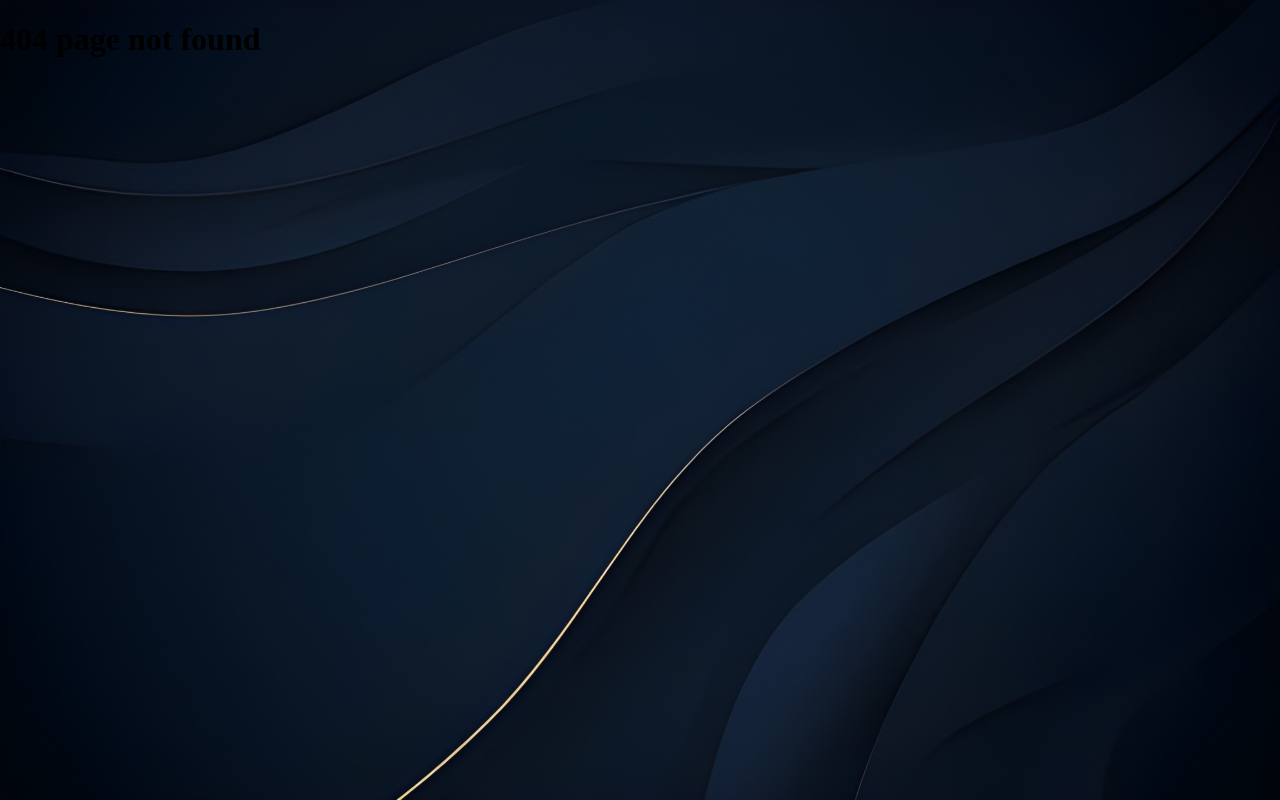
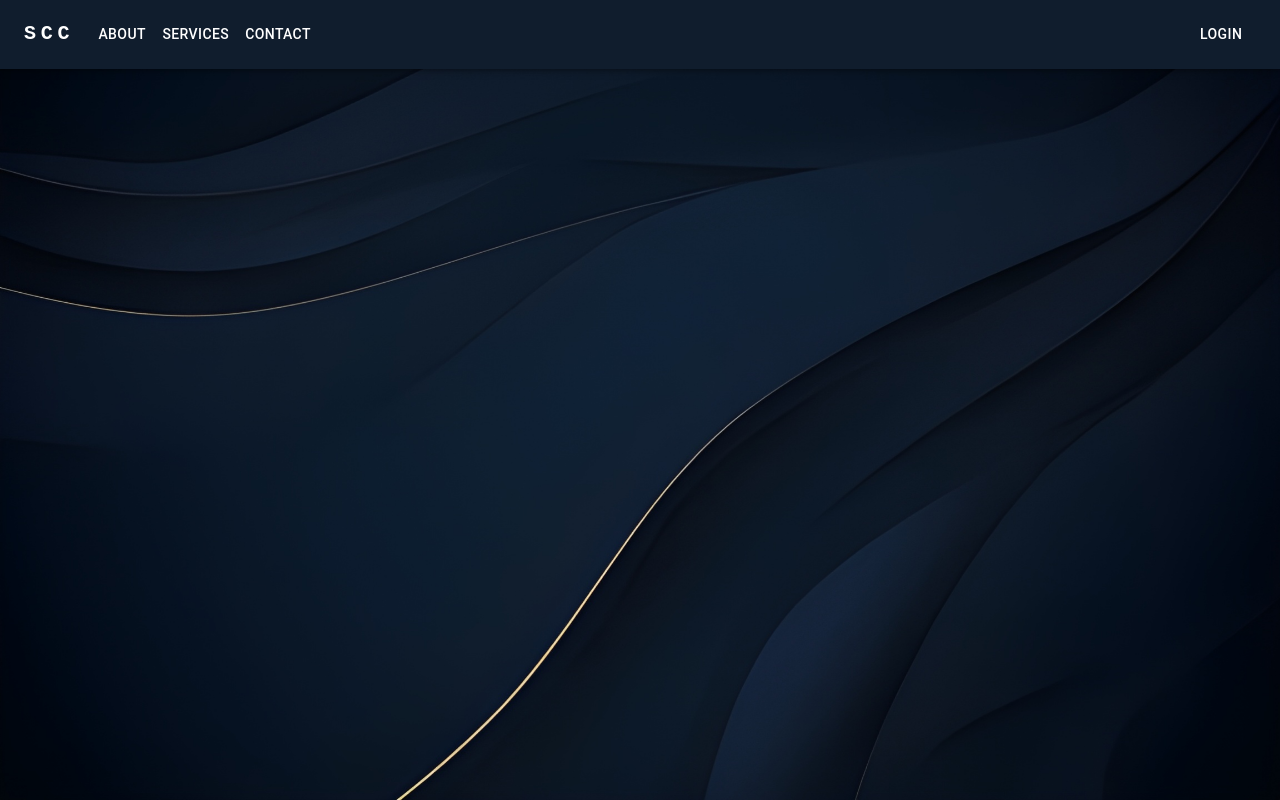
Before and after one commit to dgomie/sc-cleaning-project, a React (Vite) app in the folder frontend/: page /login in a window 1280 px wide. Before the commit this address had no page. Built offline with nearby package versions, Linux system fonts and the light colour scheme.

Commit message:
create login-register and move login button to right side

```diff
--- /dev/null
+++ b/frontend/src/components/login-register/login/login.jsx
@@ -0,0 +1,7 @@
+export default function Login() {
+    return(
+        <>
+        login
+        </>
+    )
+}
--- /dev/null
+++ b/frontend/src/components/login-register/register/register.jsx
@@ -0,0 +1,7 @@
+export default function Register() {
+    return(
+        <>
+        register
+        </>
+    )
+}
--- a/frontend/src/components/navbar/navbar.jsx
+++ b/frontend/src/components/navbar/navbar.jsx
@@ -93,12 +93,24 @@ export default function Navbar() {
                                 <MenuItem
                                     key={page}
                                     component={Link}
-                                    to={page === "Services" ? '/services' : "About" ? '/about' : '#'}
+                                    to={
+                                        page === "Services" ? '/services' :
+                                        page === "About" ? '/about' :
+                                        page === "Login" ? '/login' :
+                                        '#'
+                                    }
                                     onClick={handleCloseNavMenu}
                                 >
                                     <Typography sx={{ textAlign: 'center' }}>{page}</Typography>
                                 </MenuItem>
                             ))}
+                              <MenuItem
+                                component={Link}
+                                to="/login"
+                                onClick={handleCloseNavMenu}
+                            >
+                                <Typography sx={{ textAlign: 'center' }}>Login</Typography>
+                            </MenuItem>
                         </Menu>
                     </Box>
 
@@ -127,7 +139,12 @@ export default function Navbar() {
                                 key={page}
                                 onClick={handleCloseNavMenu}
                                 component={Link}
-                                to={page === "Services" ? '/services' : "About" ? '/about' : '#'}
+                                to={
+                                    page === "Services" ? '/services' :
+                                    page === "About" ? '/about' :
+
+                                    '#'
+                                }
                                 sx={{ my: 2, color: 'white', display: 'block' }}
                             >
 
@@ -135,6 +152,15 @@ export default function Navbar() {
                             </Button>
                         ))}
                     </Box>
+                    <Box sx={{ display: { xs: 'none', md: 'flex' } }}>
+                        <Button
+                            component={Link}
+                            to="/login"
+                            sx={{ my: 2, color: 'white', display: 'block' }}
+                        >
+                            Login
+                        </Button>
+                        </Box>
                 </Toolbar>
             </Container>
         </AppBar>
--- /dev/null
+++ b/frontend/src/pages/loginpage.jsx
@@ -0,0 +1,8 @@
+import Login from "../components/login-register/login/login"
+
+export default function LoginPage() {
+    return(
+        <Login/>
+    )
+
+}
--- /dev/null
+++ b/frontend/src/pages/registerpage.jsx
@@ -0,0 +1,8 @@
+import Register from "../components/login-register/register/register"
+
+export default function RegisterPage() {
+    return(
+        <Register/>
+    )
+
+}
```
Also changed, not shown: frontend/src/main.jsx (+11 -1 lines).
